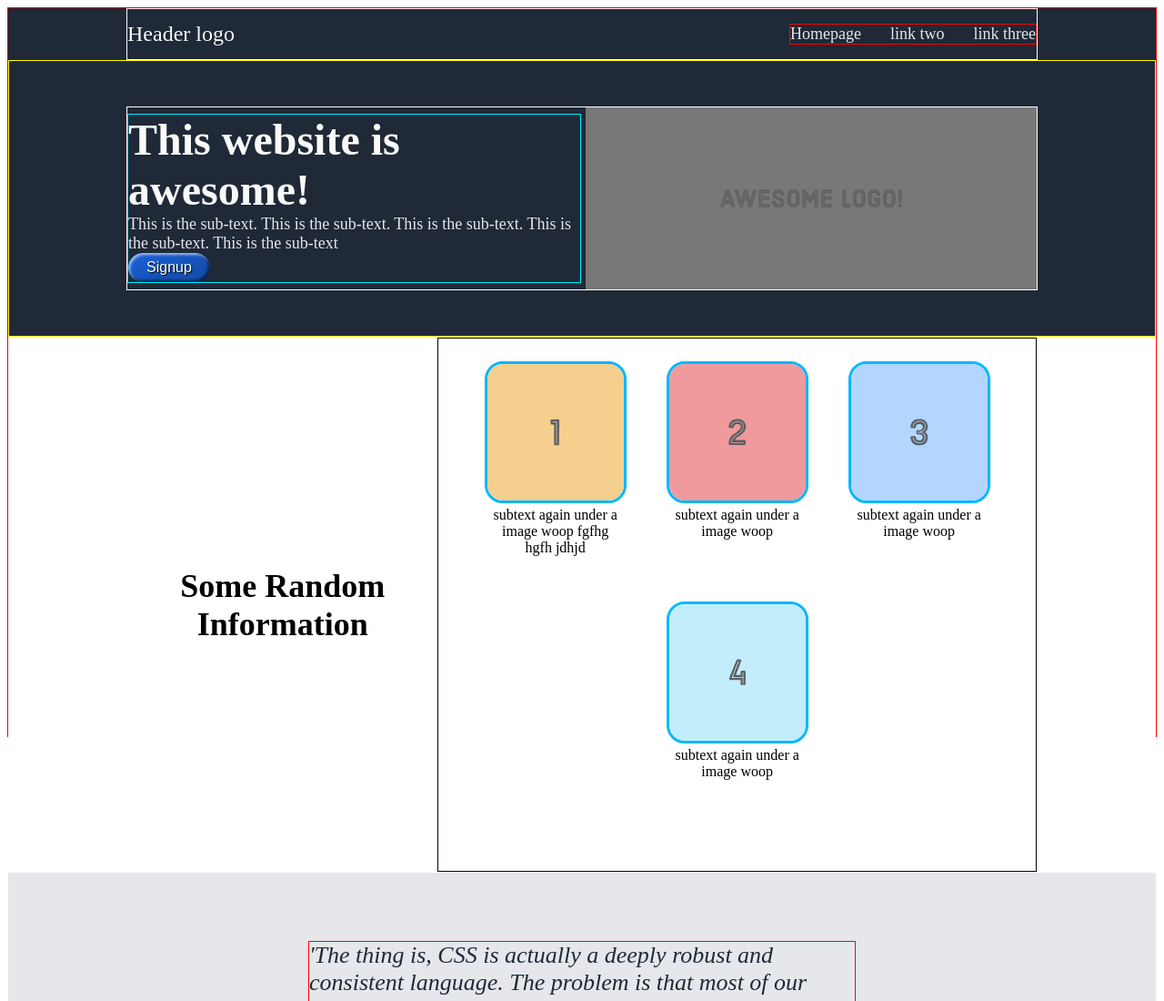
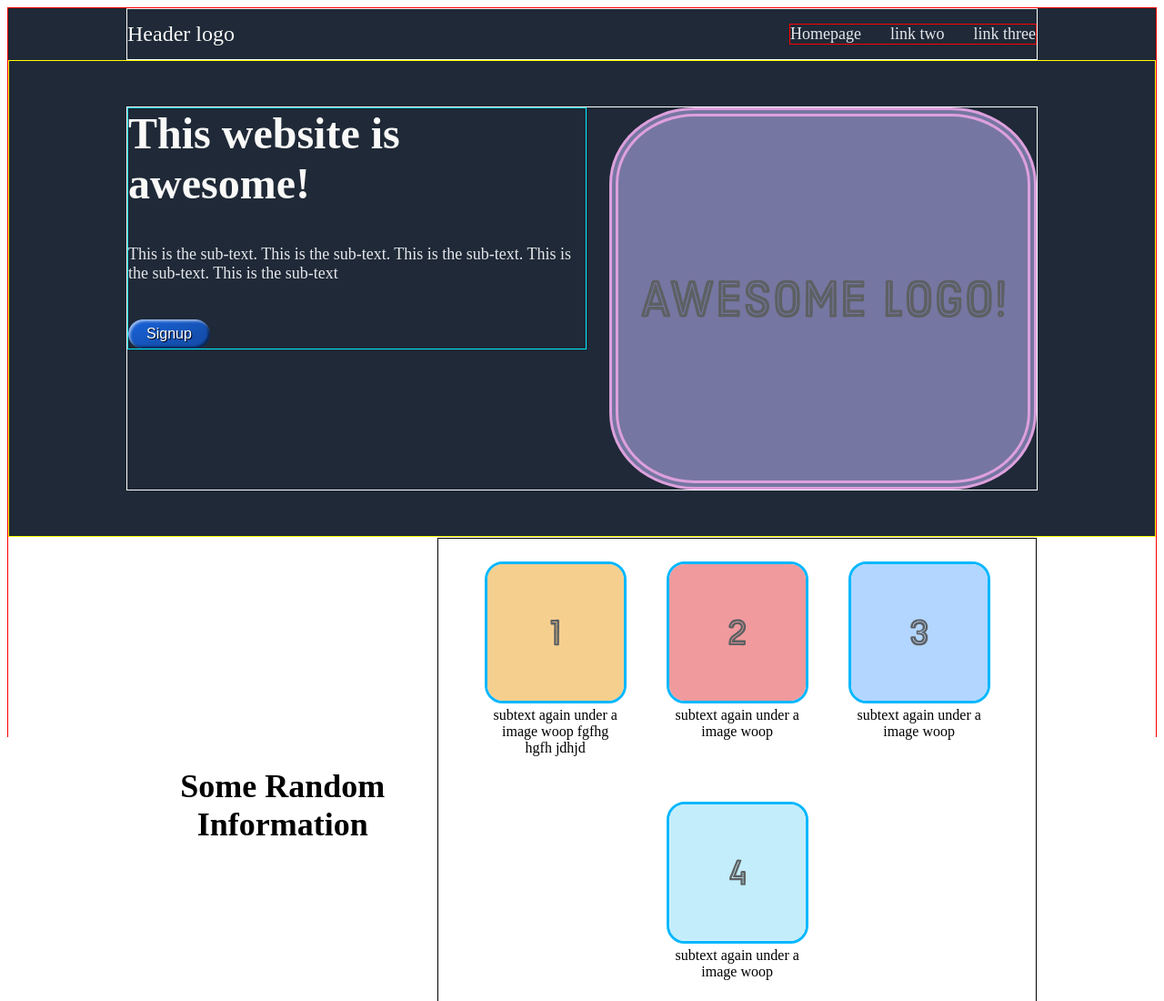
Before and after one commit to AuraRee/Landing-page, a plain HTML site: page index.html in a window 1280 px wide. Shown: the top 1100 px of the page at 91% size. Drawn offline with Linux system fonts and the light colour scheme.

Commit message:
Increment the height of logo placeholder, styled the placeholder and there after adjusted the gap value between it and the neighbor item.
Allows for the sub-header height to also grow so that the container within the sub-header containing items related to the page title doesn't look squashed / pinched

```diff
--- a/styles.css
+++ b/styles.css
@@ -47,24 +47,27 @@ a {
 }
 
 
-/*  UNDER HERADER (2) */
+/*  UNDERNEATH HEADER (2) */
 
 .img-placeholder {
-    background-color: hsl(0, 0%, 47%);
+    background-color: hsl(240, 19%, 55%);
     flex: 1;
-    height: 200px;
+    height: 400px;
     display: flex;
     align-items: center;
     justify-content: center;
+    border-radius: 20%;
+    border: 10px double plum;
+    max-width: 450px;
 }
 
 .img-placeholder img  {
-    max-width: 200px;
+    max-width: 400px;
 }
 
 .center.content1 {
     flex-direction: row-reverse;
-    gap: 5px;
+    gap: 25px;
     justify-content: space-between;
 }
 
@@ -82,6 +85,9 @@ a {
     flex-direction: column;
     border: 1px solid rgb(0, 238, 255);
     flex: 1;
+    align-self: flex-start;
+    justify-content: stretch;
+    gap: 40px;
 }
 
 .main-title.text {
```
